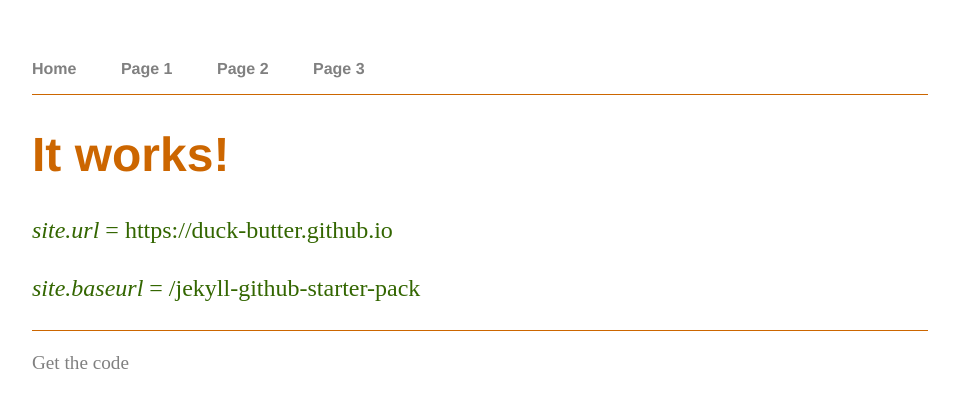
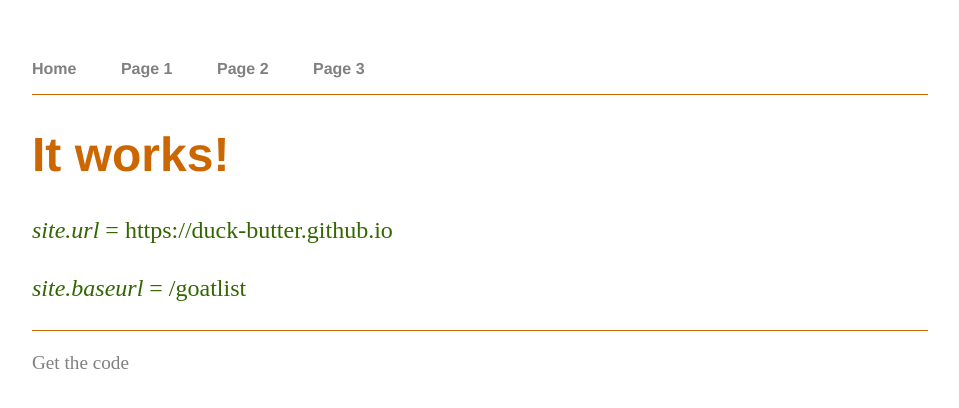
Before and after one commit to duck-butter/goatlist, a Jekyll site: the page built from index.html, in a window 1280 px wide. Shown: the top 408 px of the page, without its empty margins (160-1119 px from the left). Built offline with Jekyll 4.4.1, drawn with Linux system fonts in a browser that asks for light colours.

Commit message:
Update _config.yml
change correct name and correct baseurl

```diff
--- a/_config.yml
+++ b/_config.yml
@@ -1,3 +1,3 @@
-name: Anindita Basu
+name: Duck Butter
 markdown: kramdown
-baseurl: /jekyll-github-starter-pack
+baseurl: /goatlist
```
